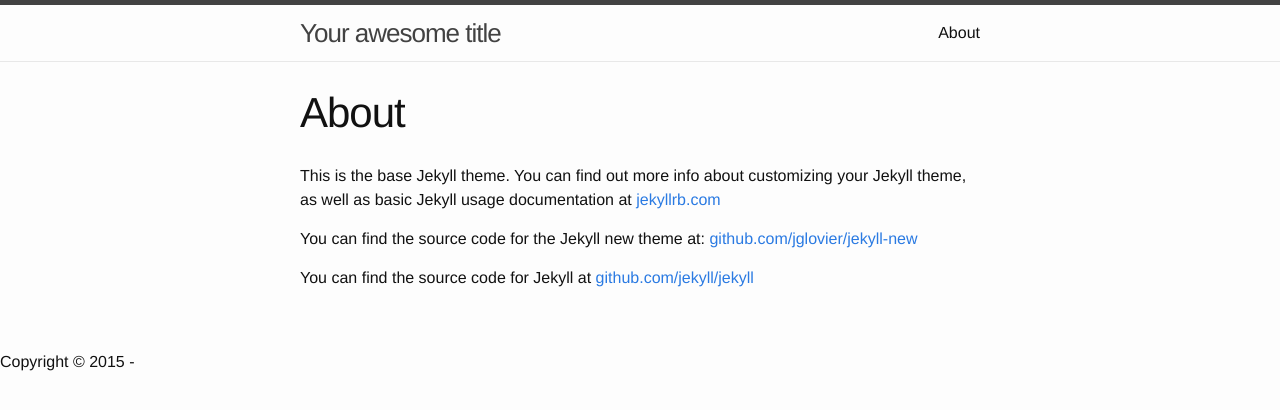
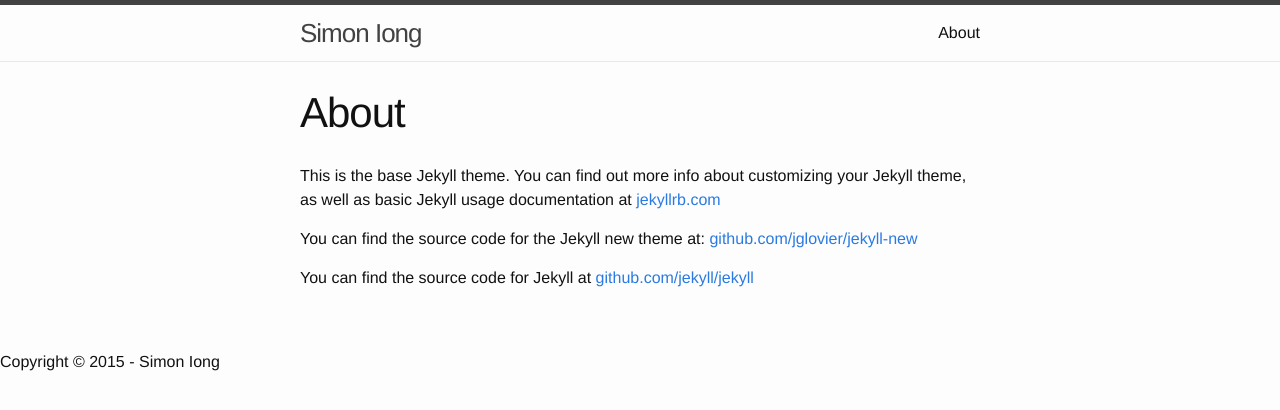
Before and after one commit to simoniong/blog, a Jekyll site: the page built from about.md, in a window 1280 px wide. Shown: the top 410 px of the page. Built offline with Jekyll 4.4.1, drawn with Linux system fonts in a browser that asks for light colours; nearby versions of some CDN libraries; some of the changed lines change nothing that is shown.

Commit message:
adjust config

```diff
--- a/_config.yml
+++ b/_config.yml
@@ -6,16 +6,15 @@
 # 'jekyll serve'. If you change this file, please restart the server process.
 
 # Site settings
-title: Your awesome title
-email: your-email@domain.com
+title: Simon Iong
+email: manin.iong@gmail.com
+author: Simon Iong
 description: > # this means to ignore newlines until "baseurl:"
-  Write an awesome description for your new site here. You can edit this
-  line in _config.yml. It will appear in your document head meta (for
-  Google search results) and in your feed.xml site description.
+  Simon Iong's personal thoughts on software development & life hacking
 baseurl: "" # the subpath of your site, e.g. /blog
-url: "http://yourdomain.com" # the base hostname & protocol for your site
-twitter_username: jekyllrb
-github_username:  jekyll
+url: "http://simoniong.info" # the base hostname & protocol for your site
+twitter_username: simoniong
+github_username: simoniong
 
 # Build settings
 markdown: kramdown
```
